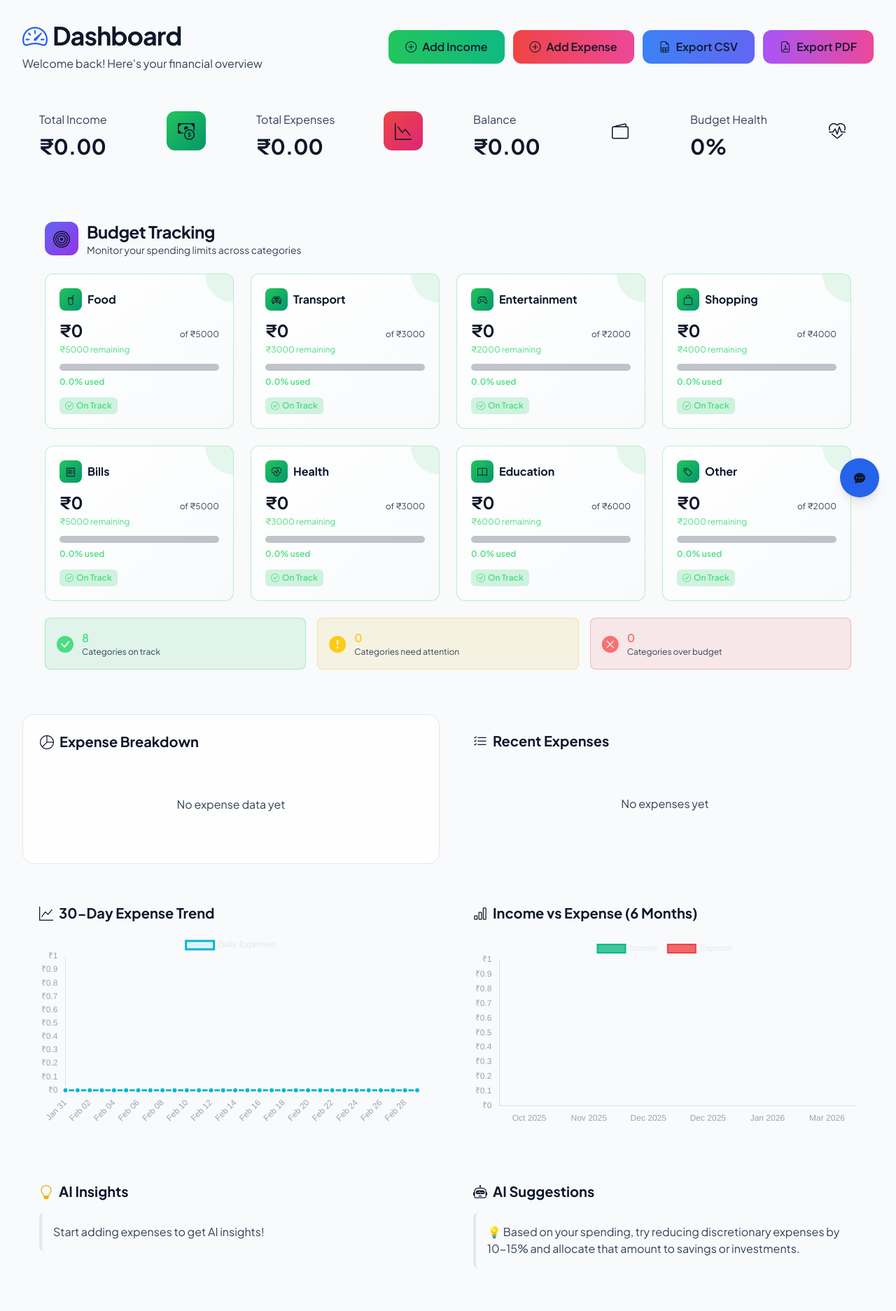
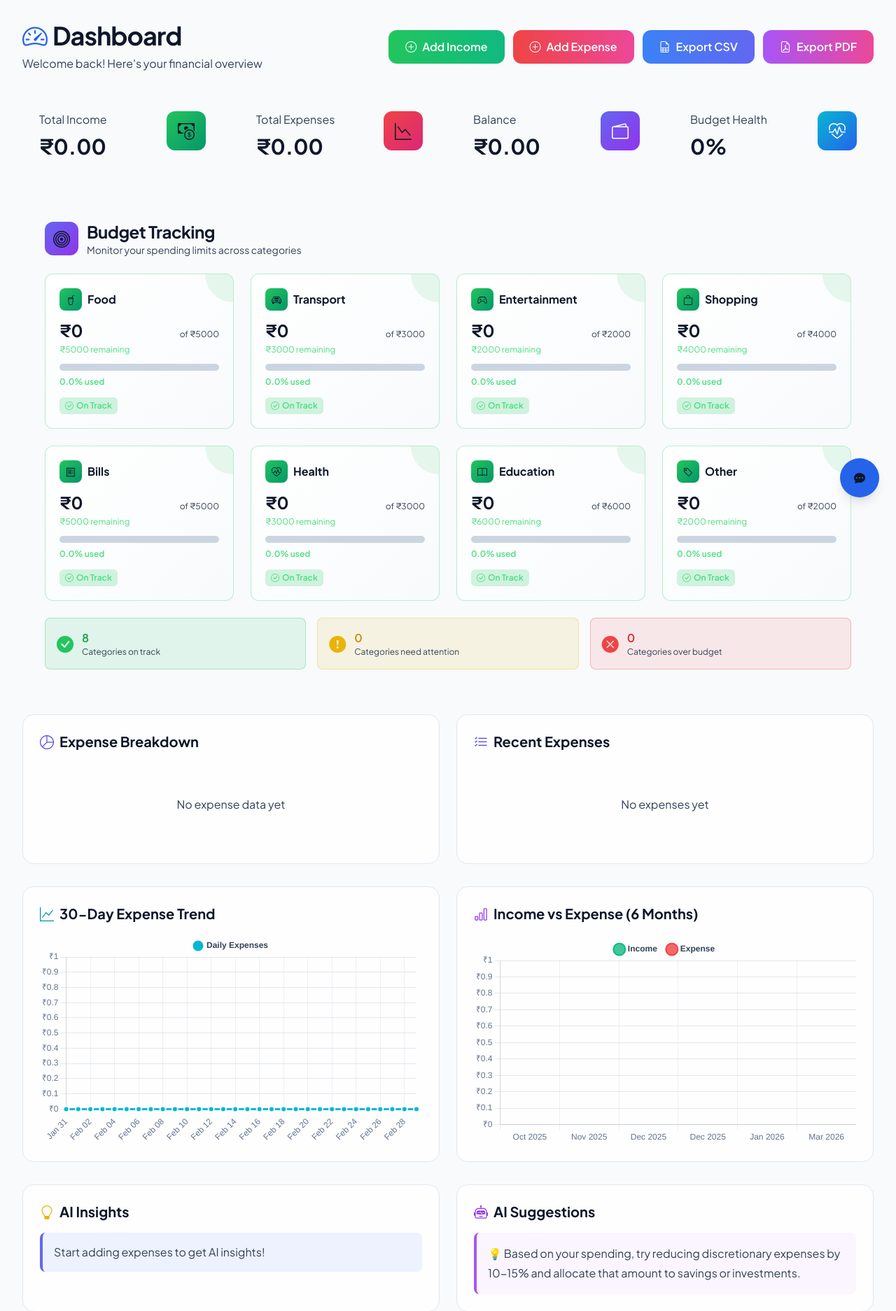
Before and after one commit to GuptaSigma/Expense-Tracker-App, a Flask app: page /dashboard in a window 1280 px wide. Shown: the part 65-1939 px from the top of the page at 70% size. Run offline with Flask 3, Linux system fonts and the light colour scheme; the visitor is signed in with stand-in values (Sample User, id 1); data that the repository does not hold is empty; some libraries are stand-ins or nearby versions.

Commit message:
Polish dashboard UI: high-contrast charts, refined cards, and formatted AI suggestions

```diff
--- a/app/templates/dashboard.html
+++ b/app/templates/dashboard.html
@@ -13,16 +13,16 @@
             <p class="text-slate-700">Welcome back! Here's your financial overview</p>
         </div>
         <div class="flex gap-3 flex-wrap">
-            <a href="{{ url_for('main.add_income') }}" class="px-6 py-3 bg-gradient-to-r from-green-500 to-emerald-500 rounded-xl text-slate-900 font-semibold hover:shadow-lg hover:shadow-green-500/50 transition-all">
+            <a href="{{ url_for('main.add_income') }}" class="px-6 py-3 bg-gradient-to-r from-green-500 to-emerald-500 rounded-xl text-white font-semibold hover:shadow-lg hover:shadow-green-500/50 transition-all">
                 <i class="bi bi-plus-circle mr-2"></i>Add Income
             </a>
-            <a href="{{ url_for('main.add_expense') }}" class="px-6 py-3 bg-gradient-to-r from-red-500 to-pink-500 rounded-xl text-slate-900 font-semibold hover:shadow-lg hover:shadow-red-500/50 transition-all">
+            <a href="{{ url_for('main.add_expense') }}" class="px-6 py-3 bg-gradient-to-r from-red-500 to-pink-500 rounded-xl text-white font-semibold hover:shadow-lg hover:shadow-red-500/50 transition-all">
                 <i class="bi bi-plus-circle mr-2"></i>Add Expense
             </a>
-            <button onclick="exportToCSV()" class="px-6 py-3 bg-gradient-to-r from-blue-500 to-indigo-500 rounded-xl text-slate-900 font-semibold hover:shadow-lg hover:shadow-blue-500/50 transition-all">
+            <button onclick="exportToCSV()" class="px-6 py-3 bg-gradient-to-r from-blue-500 to-indigo-500 rounded-xl text-white font-semibold hover:shadow-lg hover:shadow-blue-500/50 transition-all">
                 <i class="bi bi-file-earmark-spreadsheet mr-2"></i>Export CSV
             </button>
-            <button onclick="exportToPDF()" class="px-6 py-3 bg-gradient-to-r from-purple-500 to-pink-500 rounded-xl text-slate-900 font-semibold hover:shadow-lg hover:shadow-purple-500/50 transition-all">
+            <button onclick="exportToPDF()" class="px-6 py-3 bg-gradient-to-r from-purple-500 to-pink-500 rounded-xl text-white font-semibold hover:shadow-lg hover:shadow-purple-500/50 transition-all">
                 <i class="bi bi-file-earmark-pdf mr-2"></i>Export PDF
             </button>
         </div>
@@ -63,8 +63,8 @@
                     <p class="text-slate-700 mb-2">Balance</p>
                     <h3 class="text-3xl font-bold text-slate-900">₹{{ "%.2f"|format(balance) }}</h3>
                 </div>
-                <div class="bg-gradient-to-br from-primary-500 to-accent-purple w-14 h-14 rounded-xl flex items-center justify-center group-hover:shadow-lg group-hover:shadow-primary-500/50 transition-all">
-                    <i class="bi bi-wallet2 text-2xl text-slate-900"></i>
+                <div class="bg-gradient-to-br from-indigo-500 to-purple-600 w-14 h-14 rounded-xl flex items-center justify-center group-hover:shadow-lg group-hover:shadow-indigo-500/50 transition-all">
+                    <i class="bi bi-wallet2 text-2xl text-white"></i>
                 </div>
             </div>
         </div>
@@ -76,8 +76,8 @@
                     <p class="text-slate-700 mb-2">Budget Health</p>
                     <h3 class="text-3xl font-bold text-slate-900">{{ (100 - (total_expense / total_income * 100) if total_income > 0 else 0)|round|int }}%</h3>
                 </div>
-                <div class="bg-gradient-to-br from-accent-cyan to-blue-600 w-14 h-14 rounded-xl flex items-center justify-center group-hover:shadow-lg group-hover:shadow-cyan-500/50 transition-all">
-                    <i class="bi bi-heart-pulse text-2xl text-slate-900"></i>
+                <div class="bg-gradient-to-br from-cyan-500 to-blue-600 w-14 h-14 rounded-xl flex items-center justify-center group-hover:shadow-lg group-hover:shadow-cyan-500/50 transition-all">
+                    <i class="bi bi-heart-pulse text-2xl text-white"></i>
                 </div>
             </div>
         </div>
@@ -129,7 +129,7 @@
 
                     <!-- Progress Bar -->
                     <div class="relative">
-                        <div class="w-full bg-gray-700/30 rounded-full h-2.5 mb-2">
+                        <div class="w-full bg-slate-300 rounded-full h-2.5 mb-2">
                             <div class="h-2.5 rounded-full transition-all duration-500 {% if budget.status == 'safe' %}bg-gradient-to-r from-green-500 to-emerald-600{% elif budget.status == 'caution' %}bg-gradient-to-r from-yellow-500 to-amber-600{% else %}bg-gradient-to-r from-red-500 to-pink-600{% endif %}" style="width: {{ "%.1f"|format(budget.percentage) }}%"></div>
                         </div>
                         <div class="text-xs font-semibold {% if budget.status == 'safe' %}text-green-400{% elif budget.status == 'caution' %}text-yellow-400{% else %}text-red-400{% endif %}">
@@ -156,27 +156,27 @@
         <div class="mt-6 grid grid-cols-1 md:grid-cols-3 gap-4">
             <div class="rounded-lg bg-green-500/10 border border-green-500/30 p-4">
                 <div class="flex items-center gap-3">
-                    <i class="bi bi-check-circle-fill text-2xl text-green-400"></i>
+                    <i class="bi bi-check-circle-fill text-2xl text-green-500"></i>
                     <div>
-                        <p class="text-green-400 font-semibold">{{ budget_progress|selectattr('status', 'equalto', 'safe')|list|length }}</p>
+                        <p class="text-green-600 font-semibold">{{ budget_progress|selectattr('status', 'equalto', 'safe')|list|length }}</p>
                         <p class="text-xs text-slate-700">Categories on track</p>
                     </div>
                 </div>
             </div>
             <div class="rounded-lg bg-yellow-500/10 border border-yellow-500/30 p-4">
                 <div class="flex items-center gap-3">
-                    <i class="bi bi-exclamation-circle-fill text-2xl text-yellow-400"></i>
+                    <i class="bi bi-exclamation-circle-fill text-2xl text-yellow-500"></i>
                     <div>
-                        <p class="text-yellow-400 font-semibold">{{ budget_progress|selectattr('status', 'equalto', 'caution')|list|length }}</p>
+                        <p class="text-yellow-600 font-semibold">{{ budget_progress|selectattr('status', 'equalto', 'caution')|list|length }}</p>
                         <p class="text-xs text-slate-700">Categories need attention</p>
                     </div>
                 </div>
             </div>
             <div class="rounded-lg bg-red-500/10 border border-red-500/30 p-4">
                 <div class="flex items-center gap-3">
-                    <i class="bi bi-x-circle-fill text-2xl text-red-400"></i>
+                    <i class="bi bi-x-circle-fill text-2xl text-red-500"></i>
                     <div>
-                        <p class="text-red-400 font-semibold">{{ budget_progress|selectattr('status', 'equalto', 'danger')|list|length }}</p>
+                        <p class="text-red-600 font-semibold">{{ budget_progress|selectattr('status', 'equalto', 'danger')|list|length }}</p>
                         <p class="text-xs text-slate-700">Categories over budget</p>
                     </div>
                 </div>
@@ -189,7 +189,7 @@
         <!-- Expense Breakdown Chart -->
         <div class="glass-card rounded-2xl p-6 border border-slate-200 bg-white/90">
             <h5 class="text-xl font-bold text-slate-900 mb-4">
-                <i class="bi bi-pie-chart mr-2 text-primary-500"></i>Expense Breakdown
+                <i class="bi bi-pie-chart mr-2 text-indigo-600"></i>Expense Breakdown
             </h5>
             {% if category_labels %}
                 <div class="relative h-[360px]">
@@ -203,15 +203,15 @@
         </div>
 
         <!-- Recent Expenses -->
-        <div class="glass-card rounded-2xl p-6">
+        <div class="glass-card rounded-2xl p-6 border border-slate-200 bg-white/90">
             <h5 class="text-xl font-bold text-slate-900 mb-4">
-                <i class="bi bi-list-check mr-2 text-primary-500"></i>Recent Expenses
+                <i class="bi bi-list-check mr-2 text-indigo-600"></i>Recent Expenses
             </h5>
             {% if recent_expenses %}
                 <div class="overflow-x-auto">
                     <table class="w-full">
                         <thead>
-                            <tr class="border-b border-dark-border">
+                            <tr class="border-b border-slate-200">
                                 <th class="text-left text-slate-700 pb-3">Category</th>
                                 <th class="text-left text-slate-700 pb-3">Amount</th>
                                 <th class="text-left text-slate-700 pb-3">Date</th>
@@ -220,9 +220,9 @@
                         </thead>
                         <tbody>
                             {% for expense in recent_expenses %}
-                                <tr class="border-b border-dark-border/50 hover:bg-white transition-colors">
+                                <tr class="border-b border-slate-100 hover:bg-slate-50 transition-colors">
                                     <td class="py-3">
-                                        <span class="px-3 py-1 bg-primary-500/20 text-primary-400 rounded-full text-sm">
+                                        <span class="px-3 py-1 bg-indigo-100 text-indigo-700 rounded-full text-sm font-medium">
                                             {{ expense.category }}
                                         </span>
                                     </td>
@@ -248,7 +248,7 @@
                         </tbody>
                     </table>
                 </div>
-                <a href="{{ url_for('main.dashboard') }}" class="mt-4 inline-block px-6 py-2 bg-primary-500/20 text-primary-400 rounded-lg hover:bg-primary-500/30 transition-all">
+                <a href="{{ url_for('main.dashboard') }}" class="mt-4 inline-block px-6 py-2 bg-indigo-100 text-indigo-700 rounded-lg hover:bg-indigo-200 transition-all font-medium">
                     View All Expenses
                 </a>
             {% else %}
@@ -260,29 +260,33 @@
     <!-- Advanced Charts Section -->
     <div class="grid grid-cols-1 lg:grid-cols-2 gap-6 mb-8">
         <!-- Expense Trend (Line Chart) -->
-        <div class="glass-card rounded-2xl p-6">
+        <div class="glass-card rounded-2xl p-6 border border-slate-200 bg-white/90">
             <h5 class="text-xl font-bold text-slate-900 mb-4">
-                <i class="bi bi-graph-up mr-2 text-accent-cyan"></i>30-Day Expense Trend
+                <i class="bi bi-graph-up mr-2 text-cyan-600"></i>30-Day Expense Trend
             </h5>
             {% if expense_trend_data %}
+                <div class="relative h-[300px]">
                     <canvas id="trendChart"
                             data-labels='{{ expense_trend_labels|tojson|safe }}'
                             data-values='{{ expense_trend_data|tojson|safe }}'></canvas>
+                </div>
             {% else %}
                 <p class="text-slate-700 text-center py-12">No trend data available</p>
             {% endif %}
         </div>
 
         <!-- Income vs Expense Comparison (Bar Chart) -->
-        <div class="glass-card rounded-2xl p-6">
+        <div class="glass-card rounded-2xl p-6 border border-slate-200 bg-white/90">
             <h5 class="text-xl font-bold text-slate-900 mb-4">
-                <i class="bi bi-bar-chart mr-2 text-accent-purple"></i>Income vs Expense (6 Months)
+                <i class="bi bi-bar-chart mr-2 text-purple-600"></i>Income vs Expense (6 Months)
             </h5>
             {% if monthly_labels %}
+                <div class="relative h-[300px]">
                     <canvas id="comparisonChart"
                             data-labels='{{ monthly_labels|tojson|safe }}'
                             data-income='{{ monthly_income_data|tojson|safe }}'
                             data-expense='{{ monthly_expense_data|tojson|safe }}'></canvas>
+                </div>
             {% else %}
                 <p class="text-slate-700 text-center py-12">No comparison data available</p>
             {% endif %}
@@ -292,25 +296,25 @@
     <!-- AI Insights Section -->
     {% if insights %}
     <div class="grid grid-cols-1 lg:grid-cols-2 gap-6 mb-8">
-        <div class="glass-card rounded-2xl p-6">
+        <div class="glass-card rounded-2xl p-6 border border-slate-200 bg-white/90">
             <h5 class="text-xl font-bold text-slate-900 mb-4">
                 <i class="bi bi-lightbulb mr-2 text-yellow-500"></i>AI Insights
             </h5>
             <div class="space-y-3">
                 {% for insight in insights %}
-                    <div class="bg-primary-500/10 border-l-4 border-primary-500 rounded-lg p-4">
+                    <div class="bg-indigo-50 border-l-4 border-indigo-500 rounded-lg p-4">
                         <p class="text-slate-700">{{ insight }}</p>
                     </div>
                 {% endfor %}
             </div>
         </div>
 
-        <div class="glass-card rounded-2xl p-6">
+        <div class="glass-card rounded-2xl p-6 border border-slate-200 bg-white/90">
             <h5 class="text-xl font-bold text-slate-900 mb-4">
-                <i class="bi bi-robot mr-2 text-accent-purple"></i>AI Suggestions
+                <i class="bi bi-robot mr-2 text-purple-600"></i>AI Suggestions
             </h5>
-            <div class="bg-accent-purple/10 border-l-4 border-accent-purple rounded-lg p-4">
-                <p class="text-slate-700">{{ ai_suggestions }}</p>
+            <div class="bg-purple-50 border-l-4 border-purple-500 rounded-lg p-4">
+                <p class="text-slate-700 leading-7 whitespace-pre-line">{{ ai_suggestions|replace('- **', '• ')|replace('**', '')|replace('*', '') }}</p>
             </div>
         </div>
     </div>
@@ -554,19 +558,20 @@
             },
             options: {
                 responsive: true,
-                maintainAspectRatio: true,
+                maintainAspectRatio: false,
                 plugins: {
                     legend: {
                         display: true,
                         labels: {
-                            color: '#e5e7eb',
-                            font: { size: 12 }
+                            color: '#334155',
+                            font: { size: 12, weight: '600' },
+                            usePointStyle: true
                         }
                     },
                     tooltip: {
-                        backgroundColor: 'rgba(0, 0, 0, 0.8)',
-                        titleColor: '#fff',
-                        bodyColor: '#e5e7eb',
+                        backgroundColor: 'rgba(15, 23, 42, 0.95)',
+                        titleColor: '#f8fafc',
+                        bodyColor: '#e2e8f0',
                         borderColor: '#06b6d4',
                         borderWidth: 1,
                         padding: 12,
@@ -581,11 +586,11 @@
                     y: {
                         beginAtZero: true,
                         grid: {
-                            color: 'rgba(255, 255, 255, 0.1)',
+                            color: 'rgba(148, 163, 184, 0.25)',
                             drawBorder: false
                         },
                         ticks: {
-                            color: '#9ca3af',
+                            color: '#64748b',
                             callback: function(value) {
                                 return '₹' + value;
                             }
@@ -593,11 +598,11 @@
                     },
                     x: {
                         grid: {
-                            color: 'rgba(255, 255, 255, 0.05)',
+                            color: 'rgba(148, 163, 184, 0.15)',
                             drawBorder: false
                         },
                         ticks: {
-                            color: '#9ca3af',
+                            color: '#64748b',
                             maxRotation: 45,
                             minRotation: 0
                         }
@@ -646,20 +651,21 @@
             },
             options: {
                 responsive: true,
-                maintainAspectRatio: true,
+                maintainAspectRatio: false,
                 plugins: {
                     legend: {
                         display: true,
                         labels: {
-                            color: '#e5e7eb',
+                            color: '#334155',
                             padding: 15,
-                            font: { size: 12 }
+                            font: { size: 12, weight: '600' },
+                            usePointStyle: true
                         }
                     },
                     tooltip: {
-                        backgroundColor: 'rgba(0, 0, 0, 0.8)',
-                        titleColor: '#fff',
-                        bodyColor: '#e5e7eb',
+                        backgroundColor: 'rgba(15, 23, 42, 0.95)',
+                        titleColor: '#f8fafc',
+                        bodyColor: '#e2e8f0',
                         borderColor: '#6366f1',
                         borderWidth: 1,
                         padding: 12,
@@ -674,11 +680,11 @@
                     y: {
                         beginAtZero: true,
                         grid: {
-                            color: 'rgba(255, 255, 255, 0.1)',
+                            color: 'rgba(148, 163, 184, 0.25)',
                             drawBorder: false
                         },
                         ticks: {
-                            color: '#9ca3af',
+                            color: '#64748b',
                             callback: function(value) {
                                 return '₹' + value;
                             }
@@ -686,11 +692,11 @@
                     },
                     x: {
                         grid: {
-                            color: 'rgba(255, 255, 255, 0.05)',
+                            color: 'rgba(148, 163, 184, 0.15)',
                             drawBorder: false
                         },
                         ticks: {
-                            color: '#9ca3af'
+                            color: '#64748b'
                         }
                     }
                 },
```
Lines whose indentation alone changed are shown as unchanged.
